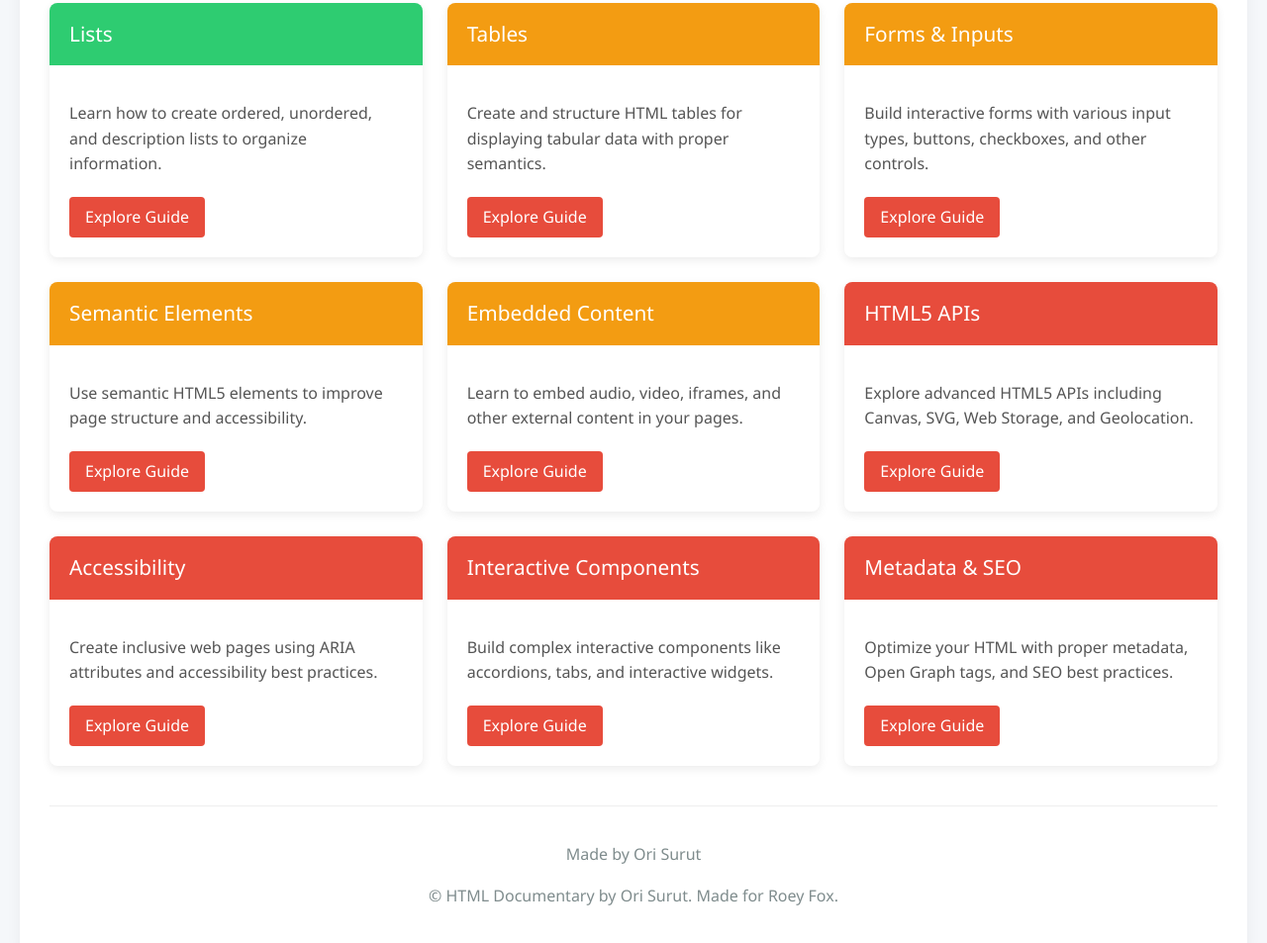
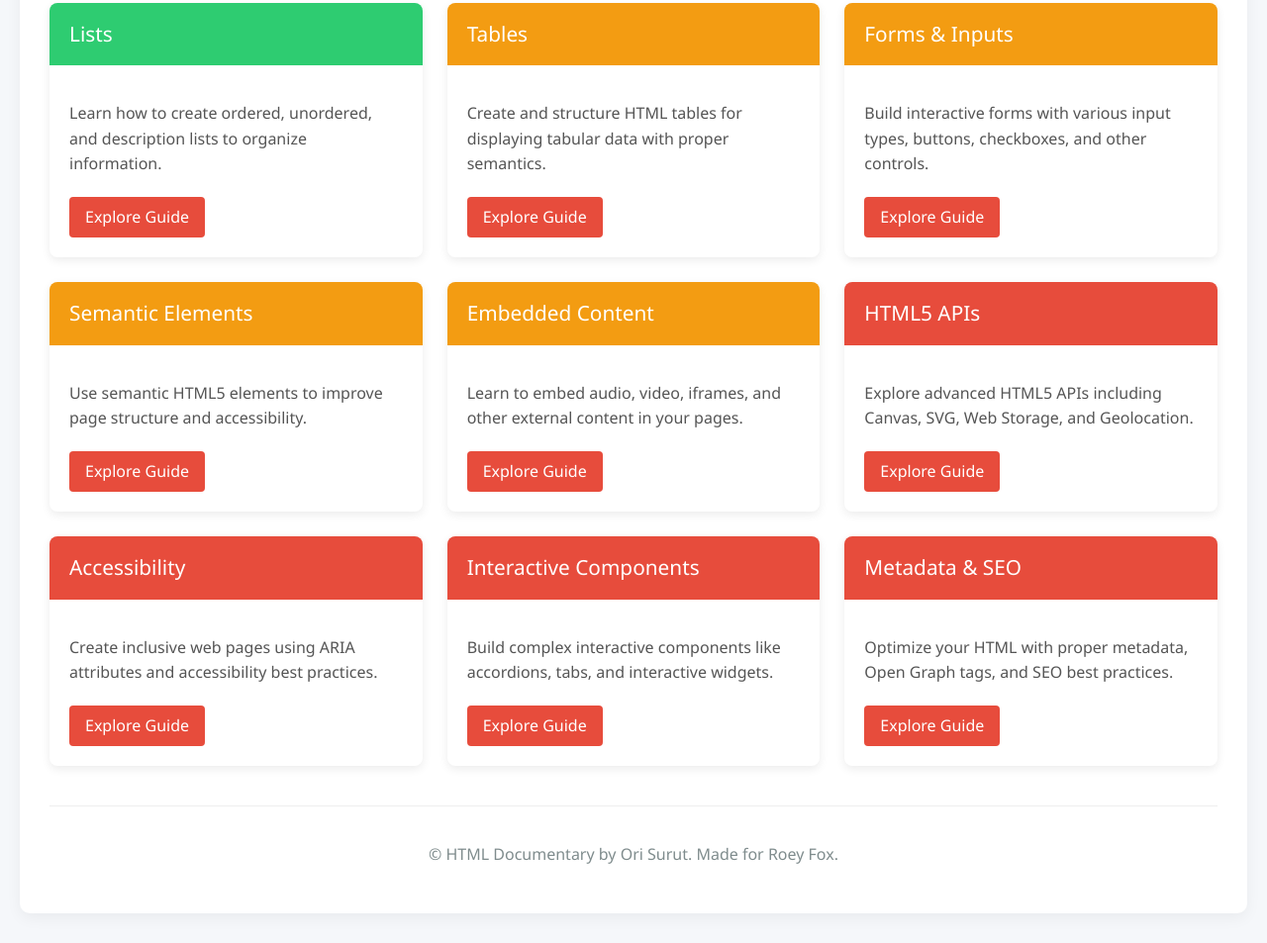
Before and after one commit to CrystalPT/HTML-doc, a plain HTML site: page index.html in a window 1280 px wide. Shown: the part 797-1750 px from the top of the page at 99% size. Drawn offline with Linux system fonts and the light colour scheme; a script that the page names is missing.

Commit message:
Update index.html

```diff
--- a/index.html
+++ b/index.html
@@ -326,7 +326,6 @@
     </div>
 
     <footer>
-      <p>Made by Ori Surut</p>
       <p>&copy; HTML Documentary by Ori Surut. Made for Roey Fox.</p>
     </footer>
   </div>
```
